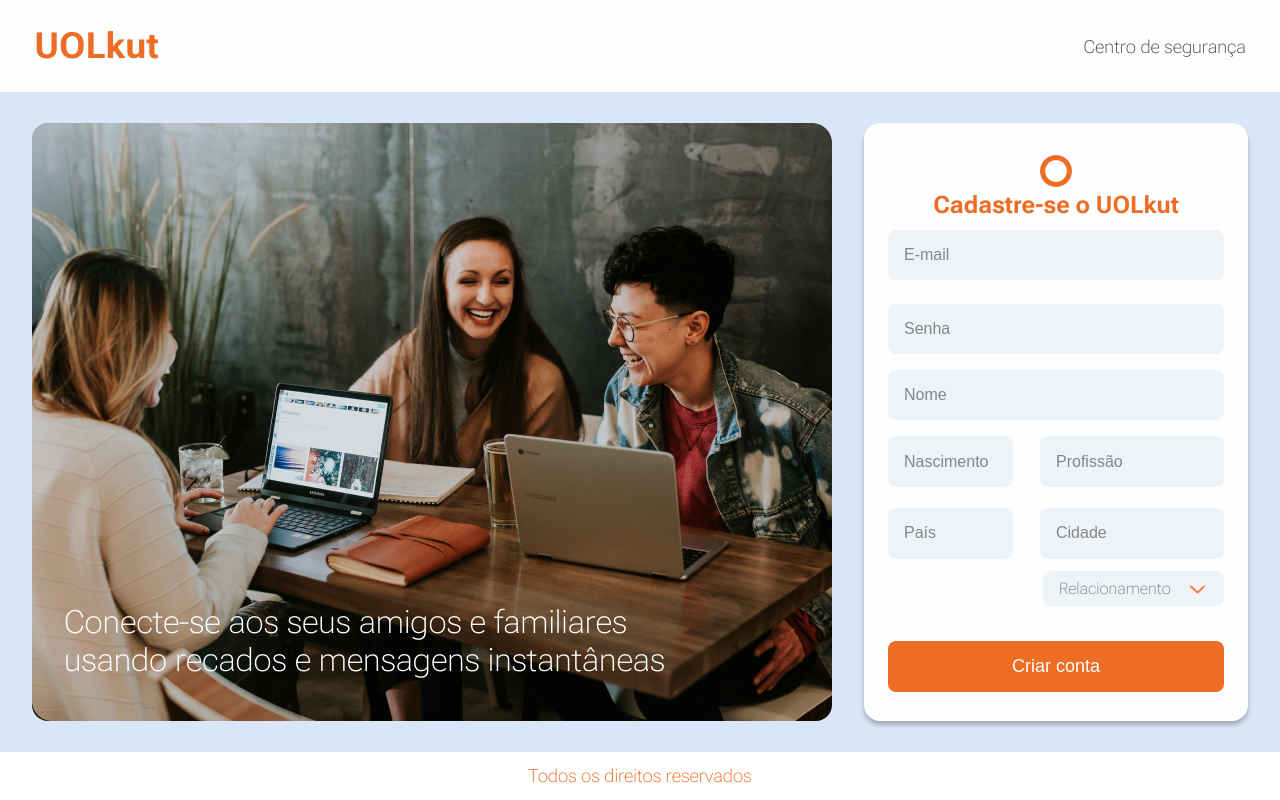
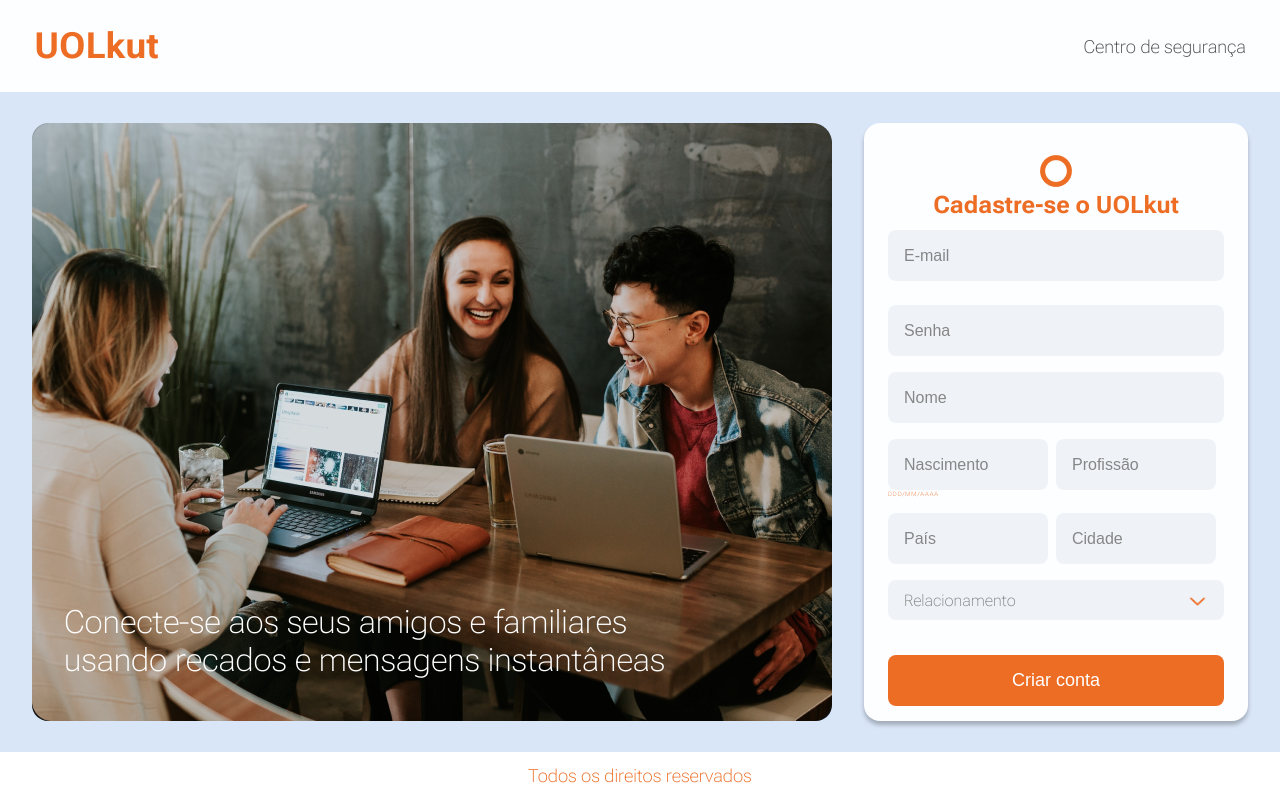
Before and after one commit to vitormen/Desafio-Semana-X-, a React (Vite) app: page /signup in a window 1280 px wide. Built offline with nearby package versions, Linux system fonts and the light colour scheme; a web font is replaced by a local one.

Commit message:
:sparkles: feat: Validation of input fields on the signUp page

```diff
--- a/package.json
+++ b/package.json
@@ -10,6 +10,7 @@
     "preview": "vite preview"
   },
   "dependencies": {
+    "date-fns": "^2.30.0",
     "react": "^18.2.0",
     "react-dom": "^18.2.0",
     "react-icons": "^4.11.0",
--- /dev/null
+++ b/src/hooks/use-input.tsx
@@ -0,0 +1,34 @@
+import { useState } from "react";
+
+type Validation = (value: string) => boolean
+
+const useInput = (validateValue: Validation) => {
+    let [enteredValue, setEnteredValue] = useState<string>("");
+    const [isTouched, setIsTouched] = useState<boolean>(false);
+
+    const valueIsValid = validateValue(enteredValue);
+    const hasError = !valueIsValid && isTouched;
+
+    const valueChangeHandler = (event: React.ChangeEvent<HTMLInputElement>) => {
+        setEnteredValue(event.target.value);
+    }
+    const inputBlurHandler = () => {
+        setIsTouched(true);
+    }
+
+    const reset = () => {
+        setIsTouched(true)
+    }
+
+    return {
+        value: enteredValue,
+        isValid: valueIsValid,
+        hasError,
+        valueChangeHandler,
+        inputBlurHandler,
+        reset
+    }
+
+}
+
+export default useInput;
--- a/src/pages/Sign-up/index.tsx
+++ b/src/pages/Sign-up/index.tsx
@@ -4,13 +4,76 @@
 import Banner from "../../components/homepageImg";
 import Arrow from "../../assets/CaretDown.png";
 import * as C from "./styles";
-
+import useInput from "../../hooks/use-input";
+import { parse, isValid} from 'date-fns';
+import { ptBR } from 'date-fns/locale';
 import { useState } from "react";
 
+
 const SignUp = () => {
-  const [selectValue, setSelecValue] = useState<String>("");
+  const [selectValue, setSelecValue] = useState<string>("");
   const [options, setOptions] = useState<Boolean>(false);
-  const [date, setDate] = useState("");
+
+  const {
+    value: enteredEmail,
+    isValid: enteredEmailIsValid,
+    hasError: emailInputHasError,
+    valueChangeHandler: emailChangeHandler,
+    inputBlurHandler: emailBlurHandler,
+    reset: emailReset
+    } = useInput(value => /^[a-zA-Z0-9._-]+@[a-zA-Z0-9.-]+\.[a-zA-Z]{2,4}$/.test(value));
+  const {
+    value: enteredPassword,
+    isValid: enteredPasswordIsValid,
+    hasError: passwordInputHasError,
+    valueChangeHandler: passwordChangeHandler,
+    inputBlurHandler: passwordBlurHandler,
+    reset: passwordReset
+  } = useInput(value => value.trim() !== '');
+  const {
+    value: enteredName,
+    isValid: enteredNameIsValid,
+    hasError: nameInputHasError,
+    valueChangeHandler: nameChangeHandler,
+    inputBlurHandler: nameBlurHandler,
+    reset: nameReset
+  } = useInput(value => value.trim() !== '');
+  const {
+    value: enteredBirthday,
+    isValid: enteredBirthdayIsValid,
+    hasError: birthdayInputHasError,
+    valueChangeHandler: birthdayChangeHandler,
+    inputBlurHandler: birthdayBlurHandler,
+    reset: birthdayReset
+  } = useInput((value) => {
+    const selectedDate = parse(value, 'P', new Date(), { locale: ptBR });
+    const currentDate = new Date();
+    return isValid(selectedDate) && selectedDate < currentDate;
+  });
+  const {
+    value: enteredProfession,
+    isValid: enteredProfessionIsValid,
+    hasError: professionInputHasError,
+    valueChangeHandler: professionChangeHandler,
+    inputBlurHandler: professionBlurHandler,
+    reset: professionReset
+  } = useInput(value => value.trim() !== '');
+  const {
+    value: enteredCountry,
+    isValid: enteredCountryIsValid,
+    hasError: countryInputHasError,
+    valueChangeHandler: countryChangeHandler,
+    inputBlurHandler: countryBlurHandler,
+    reset: countryReset
+  } = useInput(value => value.trim() !== '');
+  const {
+    value: enteredCity,
+    isValid: enteredCityIsValid,
+    hasError: cityInputHasError,
+    valueChangeHandler: cityChangeHandler,
+    inputBlurHandler: cityBlurHandler,
+    reset: cityReset
+  } = useInput(value => value.trim() !== '');
 
   const Options = [
     { _id: "1", name: "Solteiro" },
@@ -19,17 +82,24 @@
     { _id: "4", name: "Namorando" },
     { _id: "5", name: "Preocupado" },
   ];
-  const handleData = (e: React.ChangeEvent<HTMLInputElement>) => {
-    let newData = e.target.value;
-    if (
-      (newData.length == 2 || newData.length == 5) &&
-      newData.length > date.length
-    ) {
-      newData += "/";
+
+  let formIsValid = false
+  if(enteredNameIsValid && enteredEmailIsValid
+    && enteredPasswordIsValid && enteredBirthdayIsValid
+    && enteredProfessionIsValid && enteredCountryIsValid
+    && enteredCityIsValid){
+    formIsValid = true;
   }
-    if (newData.length <= 10) {
-      setDate(newData);
-    }
+
+
+  const formSubmissionHandler = () => {
+    emailReset()
+    passwordReset()
+    nameReset()
+    birthdayReset()
+    professionReset()
+    countryReset()
+    cityReset()
   };
 
   return (
@@ -46,80 +116,135 @@
             <img src={Logo} alt="logo" />
             <C.Title>Cadastre-se o UOLkut</C.Title>
           </C.Header>
+          <div>
             <C.Input
-            $widthinput="21rem"
-            $margintop="0.69rem"
-            $widthmobileinput={"17.5625rem"}
+              $widthinput={"21rem"}
+              $margintop={"0.69rem"}
+              $widthmobileinput={"17rem"}
+              onChange={emailChangeHandler}
+              onBlur={emailBlurHandler}
+              value={enteredEmail}
               type="email"
               id="email"
               name="email"
               placeholder="E-mail"
             ></C.Input>
+            {emailInputHasError && (
+                <C.AlertError>Email inválido</C.AlertError>
+              )}
             <C.Input
-            $widthinput="21rem"
-            $margintop="1.5rem"
-            $widthmobileinput={"17.5625rem"}
+              $widthinput={"21rem"}
+              $margintop={"1.5rem"}
+              $widthmobileinput={"17rem"}
               type="password"
               id="password"
               name="password"
               placeholder="Senha"
+              onChange={passwordChangeHandler}
+              onBlur={passwordBlurHandler}
+              value={enteredPassword}
             ></C.Input>
+            {passwordInputHasError && (
+                <C.AlertError>Senha inválido</C.AlertError>
+              )}
             <C.Input
-            $widthinput="21rem"
-            $margintop="1rem"
-            $widthmobileinput={"17.0625rem"}
+              $widthinput={"21rem"}
+              $margintop={"1rem"}
+              $widthmobileinput={"17rem"}
               type="text"
               id="name"
               name="name"
               placeholder="Nome"
+              onChange={nameChangeHandler}
+              onBlur={nameBlurHandler}
+              value={enteredName}
             ></C.Input>
+            {nameInputHasError && (
+                <C.AlertError>Nome inválido</C.AlertError>
+              )}
             <C.AreaInputs>
+              <div>
                 <C.Input
-              $widthinput="7.8125rem"
-              $margintop="1rem"
+                  $widthinput={"10rem"}
+                  $margintop={"1rem"}
+                  $widthmobileinput={"8rem"}
                   type="text"
                   id="birthday"
                   name="birthday"
                   placeholder="Nascimento"
-              onChange={handleData}
-              value={date}
+                  onChange={birthdayChangeHandler}
+                  onBlur={birthdayBlurHandler}
+                  value={enteredBirthday}
                 ></C.Input>
+                {birthdayInputHasError? (
+                <C.AlertError>Nascimento inválido</C.AlertError>
+              ): <C.DateFormat>DDD/MM/AAAA</C.DateFormat>}
+
+              </div>
+              <div>
                 <C.Input
-              $widthinput="11.5rem"
-              $margintop="1rem"
-              $widthmobileinput={"8.5625rem"}
+                  $widthinput={"10rem"}
+                  $margintop={"1rem"}
+                  $widthmobileinput={"8rem"}
                   type="text"
                   id="profession"
                   name="profession"
                   placeholder="Profissão"
+                  onChange={professionChangeHandler}
+                  onBlur={professionBlurHandler}
+                  value={enteredProfession}
                 ></C.Input>
+                {professionInputHasError && (
+                  <C.AlertError>Profissão inválido</C.AlertError>
+                )}
+              </div>
             </C.AreaInputs>
             <C.AreaInputs>
+              <div>
                 <C.Input
-               $widthinput="7.8125rem"
-               $margintop="1.31rem"
+                  $widthinput={"10rem"}
+                  $margintop={"1rem"}
+                  $widthmobileinput={"8rem"}
                   type="text"
                   id="country"
                   name="country"
                   placeholder="País"
+                  onChange={countryChangeHandler}
+                  onBlur={countryBlurHandler}
+                  value={enteredCountry}
                 ></C.Input>
+                {countryInputHasError && (
+                  <C.AlertError>País inválido</C.AlertError>
+                )}
+              </div>
+              <div>
                 <C.Input
-               $widthinput="11.5rem"
-               $margintop="1.31rem"
-               $widthmobileinput={"8.5625rem"}
+                  $widthinput={"10rem"}
+                  $margintop={"1rem"}
+                  $widthmobileinput={"8rem"}
                   type="text"
                   id="city"
                   name="city"
                   placeholder="Cidade"
+                  onChange={cityChangeHandler}
+                  onBlur={cityBlurHandler}
+                  value={enteredCity}
                 ></C.Input>
+                {cityInputHasError && (
+                  <C.AlertError>Cidade inválida</C.AlertError>
+                )}
+              </div>
             </C.AreaInputs>
-
             <C.FieldSelect>
               <C.AreaSelect onClick={() => setOptions(!options)}>
-              <C.Select>
+                <C.Select
+                onChange={professionChangeHandler}
+                onBlur={professionBlurHandler}
+              >
                   {selectValue === "" ? "Relacionamento" : selectValue}
                 </C.Select>
                 <C.Arrowimg src={Arrow} alt="caretdown" />
+
                 {options && (
                   <C.AreaOptions>
                     {Options.map((option, index, Options) => (
@@ -132,15 +257,17 @@
                         )}
                       </div>
                     ))}
+
                   </C.AreaOptions>
                 )}
+
               </C.AreaSelect>
+
             </C.FieldSelect>
-
-
-          <C.StyledLink to="/">
-            <C.Button>Criar conta</C.Button>
+            <C.StyledLink  to={formIsValid? "/profile": '/signup'}>
+              <C.Button onClick={formSubmissionHandler}>Criar conta</C.Button>
             </C.StyledLink>
+          </div>
         </C.Card>
       </C.Container>
       <Footer />
--- a/src/pages/Sign-up/styles.ts
+++ b/src/pages/Sign-up/styles.ts
@@ -13,6 +13,7 @@
   display: flex;
   justify-content: center;
   align-items: center;
+  position: relative;
   @media (max-width: 768px) {
     height: calc(100vh - 5.75rem);
     align-items: start;
@@ -35,7 +36,7 @@
   margin-left: 2rem;
   @media (max-width: 768px) {
     max-width: 20rem;
-    height: 36.375rem;
+    height: 37.375rem;
     margin-left: 0;
   }
 `;
@@ -89,13 +90,18 @@
   display: flex;
   justify-content: space-between;
   width: 100%;
+  position: relative;
+  > div {
+    position: relative;
+    width: 100%;
+  }
 `;
 
 export const AreaSelect = styled.div`
   position: relative;
-  width: 11.3125rem;
-  height: 2.1875rem;
-  margin-top: 0.75rem;
+  width: inherit;
+  height: 2.5rem;
+  margin-top: 1rem;
   padding: 1rem;
   border-radius: 0.5rem;
   background: #eff3f8;
@@ -104,7 +110,7 @@
   justify-content: space-between;
   cursor: pointer;
   @media (max-width: 768px) {
-    width: 8.5625rem;
+    width: inherit;
     font-size: 0.875rem;
   }
 `;
@@ -142,12 +148,14 @@
     font-size: 0.875rem;
     max-width: 17.5625rem;
     height: 2.3125rem;
+    margin-top: 6.81rem;
+    width: 17.5625rem;
   }
 `;
 export const AreaOptions = styled.div`
   margin-top: 0.13rem;
-  padding: 1rem;
-  width: 11.3125rem;
+  padding: 0.3rem;
+  width: inherit;
   border-radius: 0rem 0rem 0.375rem 0.375rem;
   background: #fff;
   box-shadow: 0px 4px 4px 0px rgba(0, 0, 0, 0.25);
@@ -157,7 +165,8 @@
   right: 0;
   font-size: 1rem;
   @media (max-width: 768px) {
-    width: 8.5625rem;
+    width: inherit;
+    height: 8.375rem;
     font-size: 0.875rem;
   }
 `;
@@ -182,3 +191,22 @@
   display: flex;
   justify-content: end;
 `;
+
+
+export const AlertError = styled.p`
+  position: absolute;
+  font-size: 0.8rem;
+  color: #F00;
+  z-index: 1;
+  margin: 0;
+`;
+
+export const DateFormat = styled.p`
+  color: #ED6D25;
+  font-size: 0.375rem;
+  letter-spacing: 0.0625rem;
+  margin: 0;
+  @media (max-width: 768px){
+    display: none;
+  }
+`;
```
Also changed, not shown: src/assets/User.png, 1 other file (tests, documents, lock files or other folders). Lines whose indentation alone changed are shown as unchanged.
